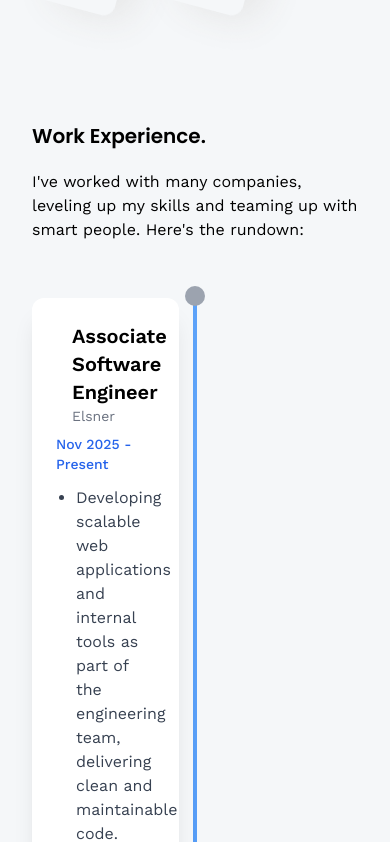
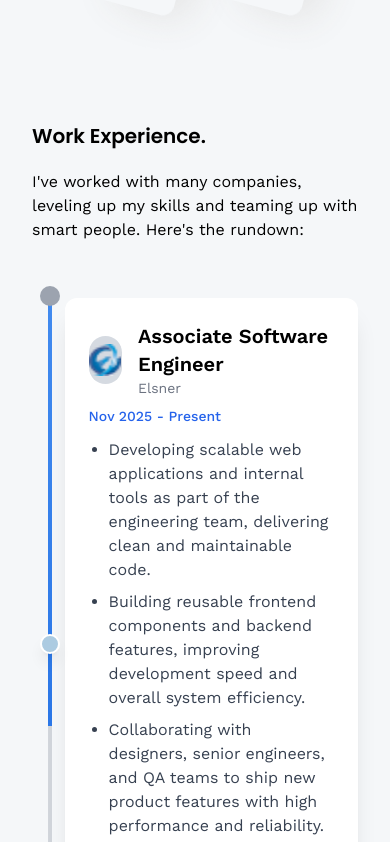
Before and after one commit to dharmpate19/3d_portfolio, a React app: page /about in a window 390 px wide. Shown: the part 2008-2850 px from the top of the page. Built offline with nearby package versions, Linux system fonts and the light colour scheme; the HTML template or start-up script is replaced by a standard one.

Commit message:
add styling for about us pagee

```diff
--- a/src/components/TimelineItem.jsx
+++ b/src/components/TimelineItem.jsx
@@ -5,13 +5,11 @@ const TimelineItem = ({ exp, index }) => {
 
   return (
     <div
-      className={`relative w-full flex ${
-        leftSide ? "justify-start" : "justify-end"
-      }`}
+      className={`relative w-full flex justify-end md:${leftSide ? "justify-start" : "justify-end"}`}
     >
       {/* Dot */}
       <div
-        className="absolute left-1/2 top-1/2
+        className="absolute left-[1.1rem]  md:left-1/2 top-1/2
              -translate-x-1/2 -translate-y-1/2
              w-5 h-5 rounded-full
              border-2 border-white shadow-lg z-20"
@@ -21,7 +19,7 @@ const TimelineItem = ({ exp, index }) => {
       {/* Card */}
       <div
         className={`
-          w-[45%] p-6 bg-white dark:bg-gray-900 rounded-xl shadow-xl relative
+          w-[90%] md:w-[45%] p-6 bg-white dark:bg-gray-900 rounded-xl shadow-xl relative
           transition-all duration-700 ease-out animate-fadeSlide
           ${leftSide ? "slide-left" : "slide-right"}
         `}
--- a/src/models/Island.jsx
+++ b/src/models/Island.jsx
@@ -10,7 +10,6 @@ Title: Fox's islands
 import React, { useRef, useEffect, use } from "react";
 import { useGLTF } from "@react-three/drei";
 import { useFrame, useThree } from "@react-three/fiber";
-
 
 import { a } from "@react-spring/three";
 
--- a/src/pages/About.jsx
+++ b/src/pages/About.jsx
@@ -19,7 +19,7 @@ const About = () => {
       </div>
       <div className="py-10 flex flex-col">
         <h3 className="subhead-text">My Skills</h3>
-        <div className="mt-16 flex flex-wrap gap-12">
+        <div className="mt-16 flex flex-wrap gap-12 justify-center md:justify-start">
           {skills.map((skill) => (
             <div key={skill.name} className="block-container w-20 h-20">
               <div className="btn-back rounded-xl" />
@@ -46,7 +46,7 @@ const About = () => {
         {/* ⭐ Animated Vertical Timeline */}
         <div className="relative mt-14 max-w-4xl mx-auto">
           {/* Animated line */}
-          <div className="absolute left-1/2 transform -translate-x-1/2 top-0 w-1 h-full pointer-events-none">
+          <div className="absolute left-4 md:left-1/2 md:-translate-x-1/2 top-0 w-1 h-full pointer-events-none">
             <div className="absolute left-1/2 -translate-x-1/2 -top-3 w-5 h-5 bg-gray-400 rounded-full z-20" />
             <div className="absolute inset-0 bg-gray-300 dark:bg-gray-700 z-0" />
             <div className="absolute inset-0 overflow-hidden z-10">
```
